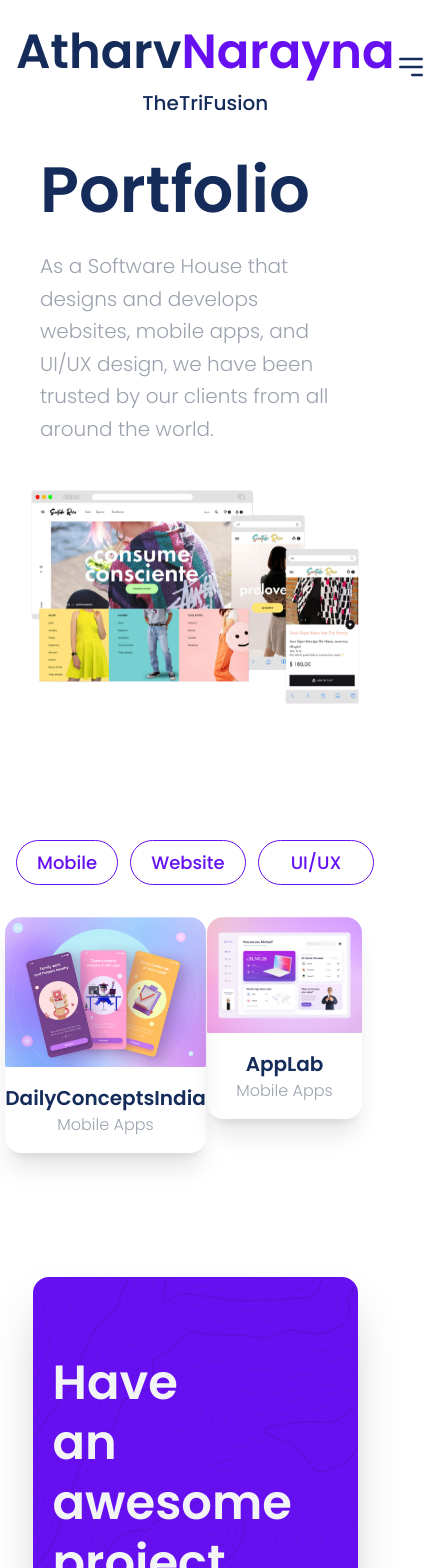
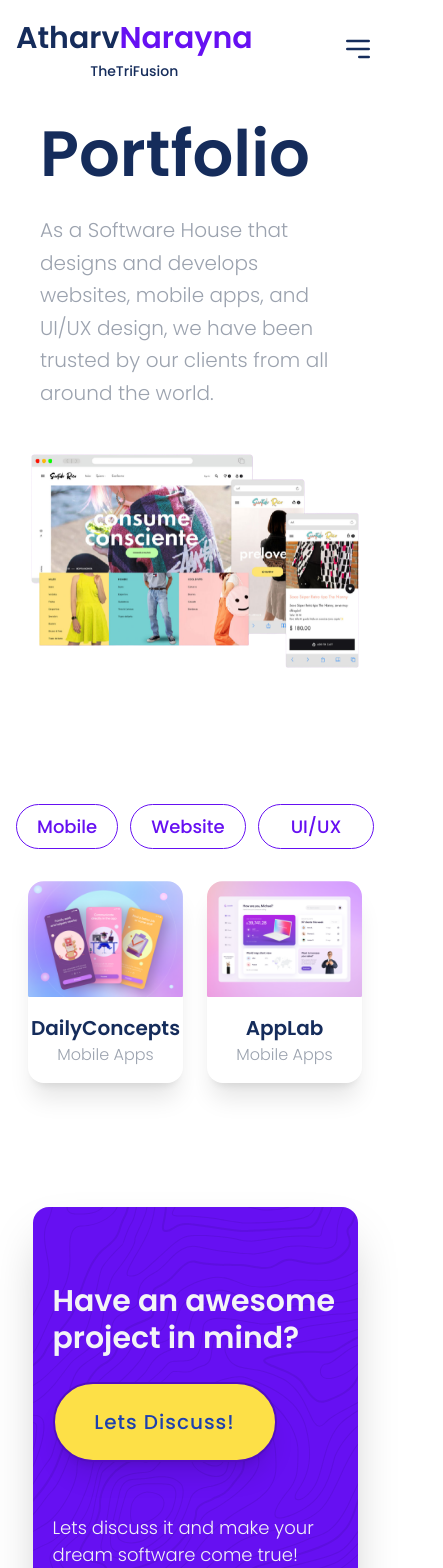
Before and after one commit to SubhashSwarnkar/thetrifusion01, a React (Create React App) app: page /project in a window 390 px wide. Shown: the top 1568 px of the page, 443 px wide, since content can reach past the window. Built offline with nearby package versions, Linux system fonts and the light colour scheme.

Commit message:
dsfgsdfdsf

```diff
--- a/src/json/landingPageData.js
+++ b/src/json/landingPageData.js
@@ -73,7 +73,7 @@ export const Services = [
 export const Portfolios = [
   {
     id: "asd1293uasdads1",
-    title: "DailyConceptsIndia",
+    title: "DailyConcepts",
     imageUrl: Recruiting,
     type: "Mobile Apps",
     description:
--- a/src/parts/BrandIcon.js
+++ b/src/parts/BrandIcon.js
@@ -8,13 +8,16 @@ import Button from "../elements/Button";
 
 export default function BrandIcon() {
   return (
-    <Button className="flex " type="link" href="/">
-      <div className="flex flex-col text-center">
-        <p className="text-theme-blue text-5xl font-bold">
-          Atharv<span className="text-theme-purple">Narayna</span>
-        </p>
-        <p className="text-theme-blue text-xl font-medium">TheTriFusion</p>
-      </div>
-    </Button>
+    <Button className="flex" type="link" href="/">
+    <div className="flex flex-col text-center">
+      <p className="text-theme-blue text-3xl sm:text-4xl md:text-5xl font-bold">
+        Atharv<span className="text-theme-purple">Narayna</span>
+      </p>
+      <p className="text-theme-blue text-sm sm:text-lg md:text-xl font-medium">
+        TheTriFusion
+      </p>
+    </div>
+  </Button>
+
   );
 }
--- a/src/parts/Discuss.js
+++ b/src/parts/Discuss.js
@@ -14,7 +14,7 @@ export default function Discuss() {
       <section className="flex container mx-auto justify-center">
         <div className="flex flex-col w-10/12 sm:w-11/12 xl:w-10/12 rounded-2xl bg-theme-purple text-gray-100 py-14 sm:px-12 sm:py-20 xl:px-16 shadow-2xl discuss">
           <div className="flex flex-col sm:flex-row mb-3 sm:mb-9 p-5 sm:p-0 sm:items-center">
-            <h1 className="w-2/3 text-5xl sm:text-6xl leading-tight font-semibold">
+          <h1 className=" text-3xl sm:text-6xl leading-tight font-semibold">
               Have an awesome project in mind?
             </h1>
             <Fade direction="up" triggerOnce delay={500}>
--- a/src/parts/Service.js
+++ b/src/parts/Service.js
@@ -24,7 +24,7 @@ export default function Service({ data }) {
           {
             data.map((item, index) => (
               // eslint-disable-next-line react/no-array-index-key
-              <Fade direction={item.animation} delay={500 * index} key={index} triggerOnce>
+              <Fade direction={item.animation} delay={300 * 1} key={index} triggerOnce>
                 <div>
                   <div className="bg-white group rounded-2xl shadow-2xl border border-light-theme-purple transform transition duration-500 hover:scale-105">
                     <img src={item.imageUrl} alt="Service" className="w-full rounded-t-2xl" />
```
